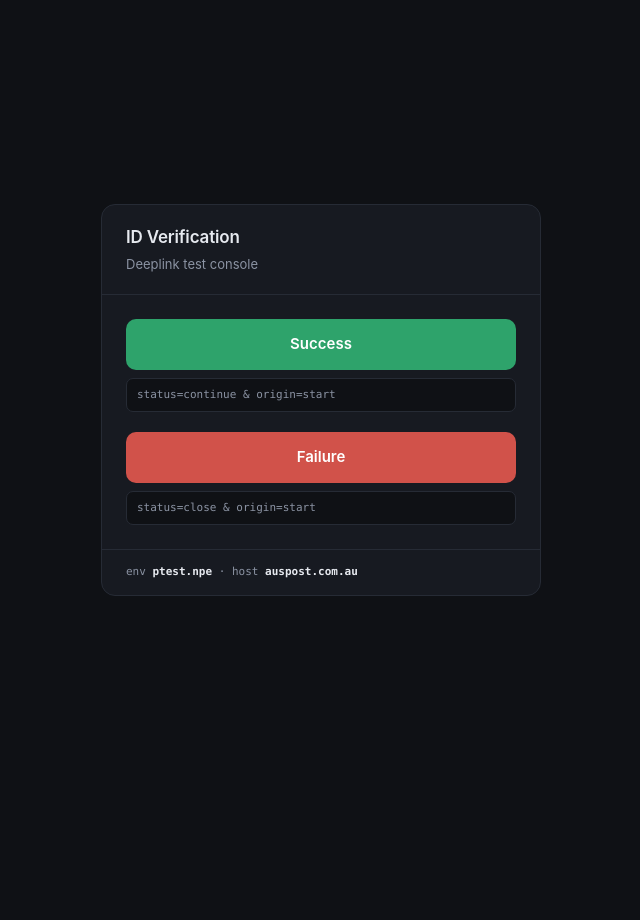
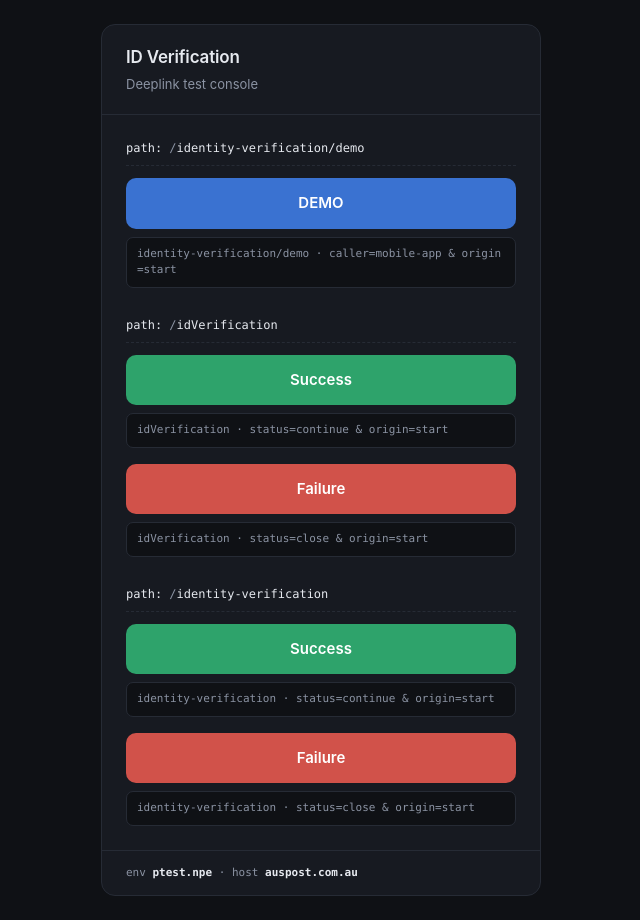
Before and after one commit to ThinkScience/DemoDeeplink, a plain HTML site: page index.html in a window 1280 px wide. Shown: the whole page, without its empty margins (319-959 px from the left). Before the commit the page ends 800 px from the top, so only its background shows below. Drawn offline with Linux system fonts and the light colour scheme.

Commit message:
Update index.html

```diff
--- a/index.html
+++ b/index.html
@@ -15,6 +15,8 @@
       --success-hover: #35b878;
       --fail: #d1524a;
       --fail-hover: #e0605a;
+      --demo: #3a72d1;
+      --demo-hover: #4a82e0;
       --mono: ui-monospace, "SF Mono", "Cascadia Code", Menlo, Consolas, monospace;
     }
 
@@ -62,7 +64,21 @@
 
     .body { padding: 24px; }
 
-    .action { margin-bottom: 20px; }
+    .group { margin-bottom: 28px; }
+    .group:last-child { margin-bottom: 0; }
+
+    .group-path {
+      display: block;
+      margin-bottom: 12px;
+      font-family: var(--mono);
+      font-size: 12px;
+      color: var(--text);
+      padding-bottom: 8px;
+      border-bottom: 1px dashed var(--line);
+    }
+    .group-path span { color: var(--muted); }
+
+    .action { margin-bottom: 16px; }
     .action:last-child { margin-bottom: 0; }
 
     .btn {
@@ -84,6 +100,8 @@
     .btn-success:hover { background: var(--success-hover); }
     .btn-fail { background: var(--fail); }
     .btn-fail:hover { background: var(--fail-hover); }
+    .btn-demo { background: var(--demo); }
+    .btn-demo:hover { background: var(--demo-hover); }
 
     .url {
       margin-top: 8px;
@@ -116,12 +134,27 @@
     </div>
 
     <div class="body">
+      <div class="group">
+        <span class="group-path">path: <span>/</span>identity-verification/demo</span>
+
+        <div class="action">
+          <a class="btn btn-demo"
+             href="https://ptest.npe.auspost.com.au/identity-verification/demo?caller=mobile-app&origin=start">
+            DEMO
+          </a>
+          <div class="url">identity-verification/demo · caller=mobile-app &amp; origin=start</div>
+        </div>
+      </div>
+
+      <div class="group">
+        <span class="group-path">path: <span>/</span>idVerification</span>
+
         <div class="action">
           <a class="btn btn-success"
              href="https://ptest.npe.auspost.com.au/idVerification?status=continue&origin=start">
             Success
           </a>
-        <div class="url">status=continue &amp; origin=start</div>
+          <div class="url">idVerification · status=continue &amp; origin=start</div>
         </div>
 
         <div class="action">
@@ -129,7 +162,28 @@
              href="https://ptest.npe.auspost.com.au/idVerification?status=close&origin=start">
             Failure
           </a>
-        <div class="url">status=close &amp; origin=start</div>
+          <div class="url">idVerification · status=close &amp; origin=start</div>
+        </div>
+      </div>
+
+      <div class="group">
+        <span class="group-path">path: <span>/</span>identity-verification</span>
+
+        <div class="action">
+          <a class="btn btn-success"
+             href="https://ptest.npe.auspost.com.au/identity-verification?status=continue&origin=start">
+            Success
+          </a>
+          <div class="url">identity-verification · status=continue &amp; origin=start</div>
+        </div>
+
+        <div class="action">
+          <a class="btn btn-fail"
+             href="https://ptest.npe.auspost.com.au/identity-verification?status=close&origin=start">
+            Failure
+          </a>
+          <div class="url">identity-verification · status=close &amp; origin=start</div>
+        </div>
       </div>
     </div>
 
```
Lines whose indentation alone changed are shown as unchanged.
